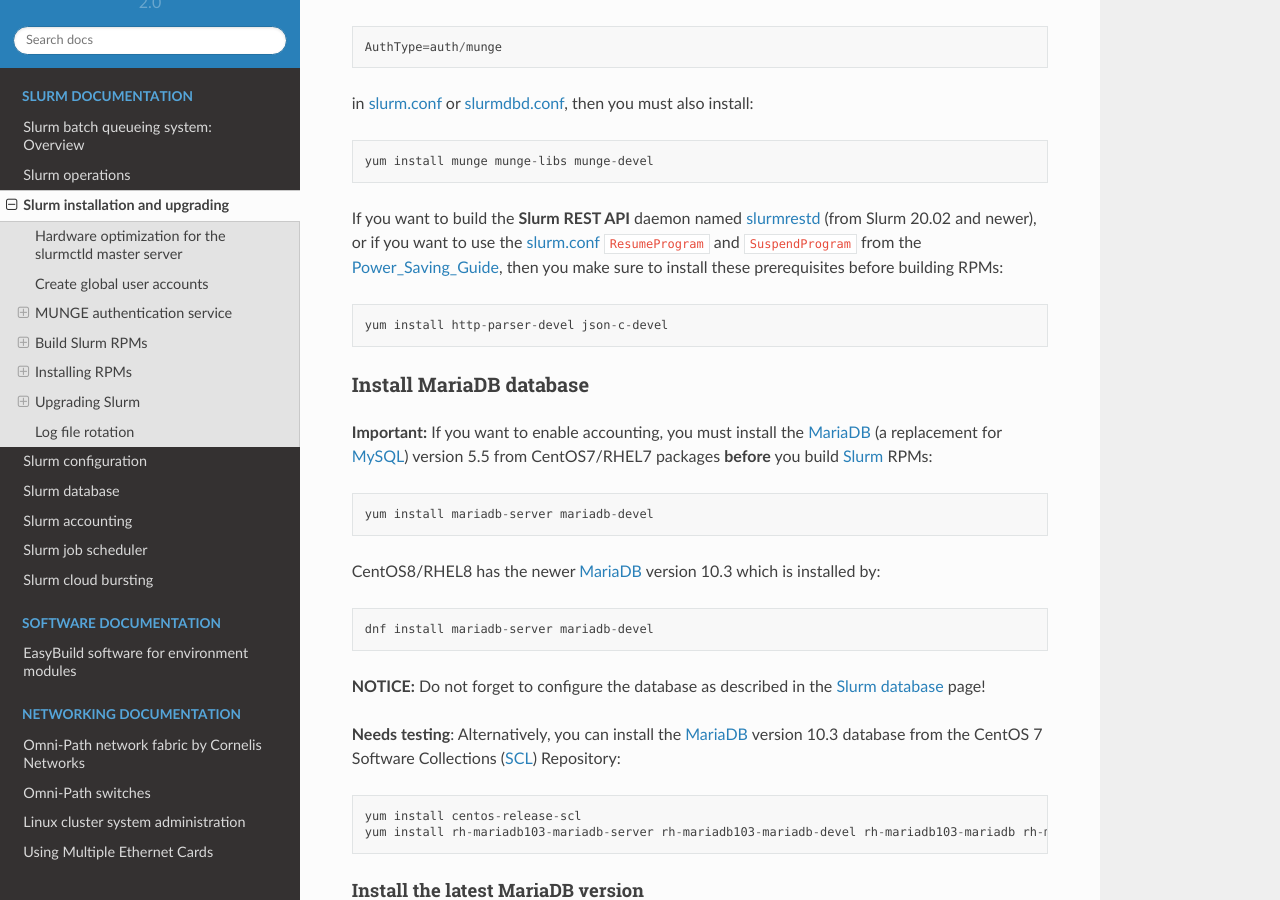
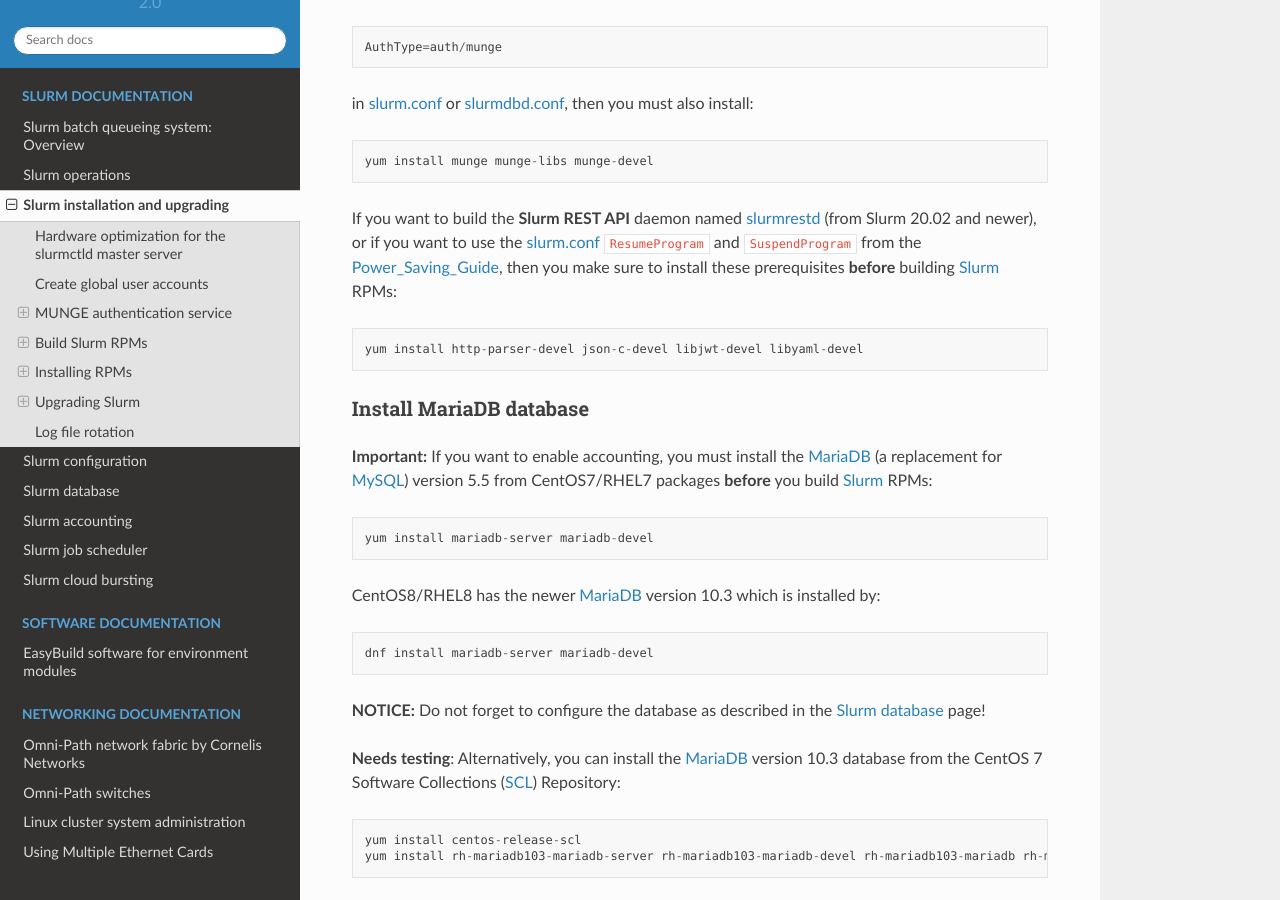
Before and after one commit to OleHolmNielsen/Niflheim_system, a Sphinx documentation site: the page built from docs/Slurm_installation.rst, in a window 1280 px wide and 900 px high, scrolled down 5527 px. Built offline with Sphinx 7.4.7 and the Read the Docs theme 2.0.0, drawn with Linux system fonts in a browser that asks for light colours.

Commit message:
Additional prerequiste packages

```diff
--- a/docs/Slurm_installation.rst
+++ b/docs/Slurm_installation.rst
@@ -211,7 +211,7 @@
 
 Install required Slurm_ prerequisites, as well as several optional packages that enable the desired Slurm plugins::
 
-  yum install rpm-build gcc python3 openssl openssl-devel pam-devel numactl numactl-devel hwloc hwloc-devel munge munge-libs munge-devel lua lua-devel readline-devel rrdtool-devel ncurses-devel gtk2-devel libibmad libibumad perl-Switch perl-ExtUtils-MakeMaker xorg-x11-xauth http-parser-devel json-c-devel freeipmi freeipmi-devel libyaml libyaml-devel
+  yum install rpm-build gcc python3 openssl openssl-devel pam-devel numactl numactl-devel hwloc hwloc-devel munge munge-libs munge-devel lua lua-devel readline-devel rrdtool-devel ncurses-devel gtk2-devel libibmad libibumad perl-Switch perl-ExtUtils-MakeMaker xorg-x11-xauth http-parser-devel json-c-devel freeipmi-devel libyaml-devel libjwt-devel
 
 Enable the EPEL_ repository::
 
@@ -232,9 +232,9 @@
 
 If you want to build the **Slurm REST API** daemon named slurmrestd_ (from Slurm 20.02 and newer),
 or if you want to use the slurm.conf_ ``ResumeProgram`` and ``SuspendProgram`` from the Power_Saving_Guide_,
-then you make sure to install these prerequisites before building RPMs::
+then you make sure to install these prerequisites **before** building Slurm_ RPMs::
 
-  yum install http-parser-devel json-c-devel
+  yum install http-parser-devel json-c-devel libjwt-devel libyaml-devel
 
 .. _slurmrestd: https://slurm.schedmd.com/rest.html
 .. _Power_Saving_Guide: https://slurm.schedmd.com/power_save.html
```
